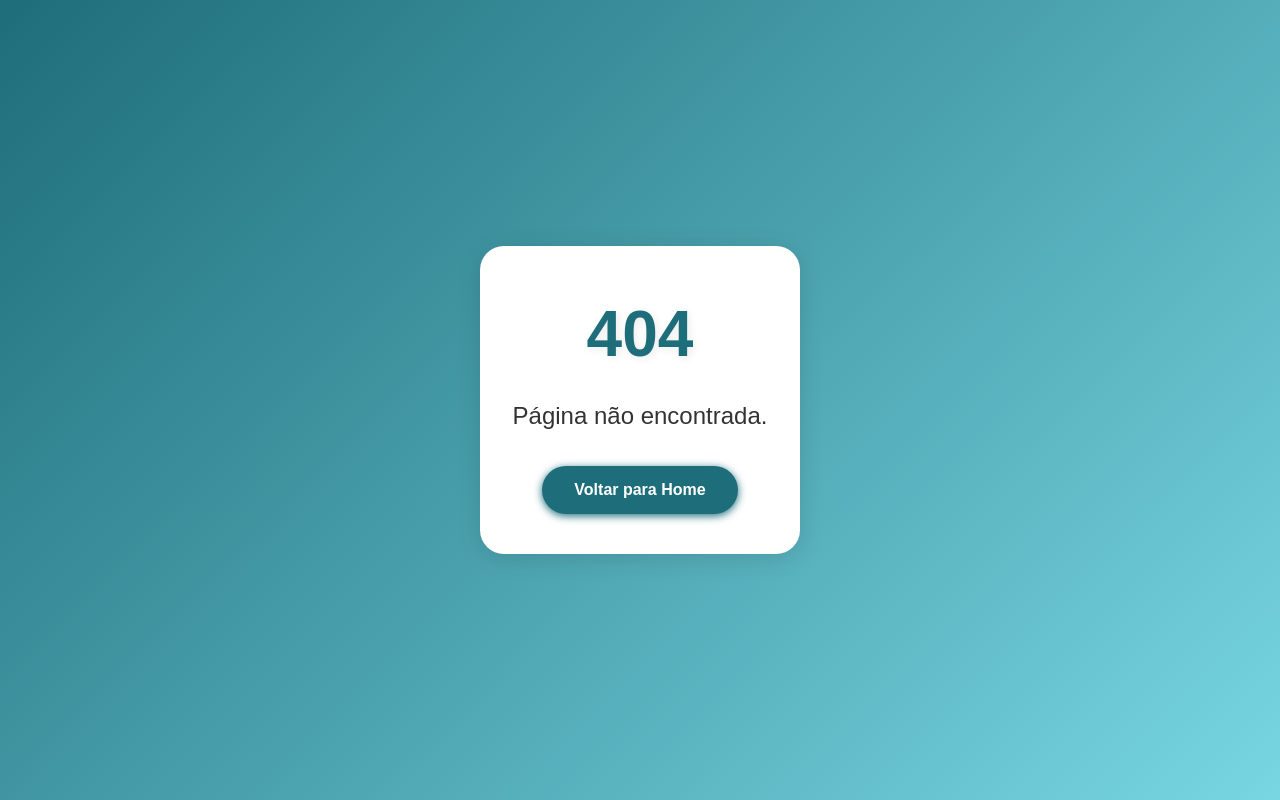
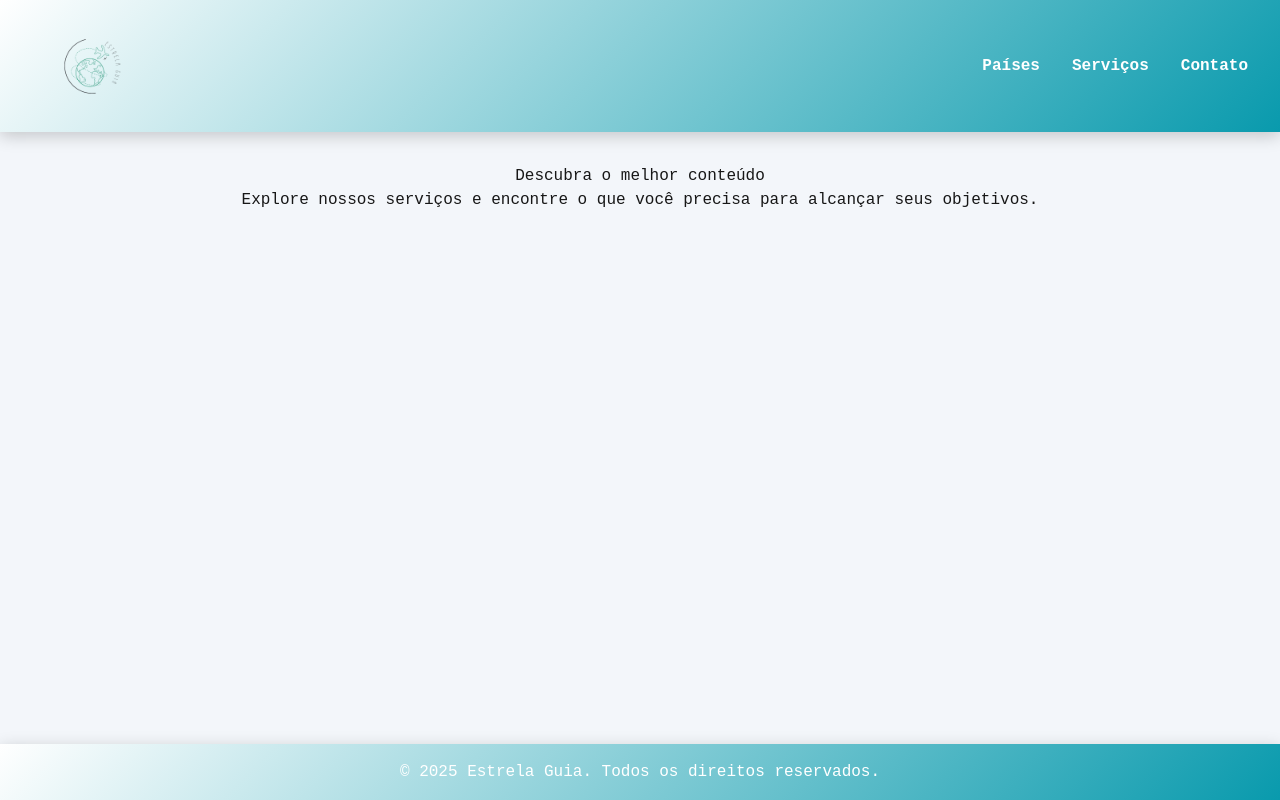
Before and after one commit to Mariaparma/estrelaguia, a Next.js app: page /Apiinfo in a window 1280 px wide. Before the commit this address had no page. Built offline with nearby package versions, Linux system fonts and the light colour scheme.

Commit message:
feat: create page in apiinfo

```diff
--- /dev/null
+++ b/src/app/Apiinfo/page.jsx
@@ -0,0 +1,32 @@
+import React from 'react';
+import styles from './Apiinfo.module.css';
+
+const HomePage = () => {
+  return (
+    <div className={`${styles.global} ${styles.homepage}`}>
+      <header className={styles['homepage-header']}>
+        <div className={styles['logo-container']}>
+        <img src="/icons/estrelaguia.png" alt="Estrela Guia Logo" className={styles.logo} />
+        </div>
+        <nav>
+          <ul className={styles['nav-menu']}>
+            <li><a href="/Paises">Países</a></li>
+            <li><a href="/servicos">Serviços</a></li>
+            <li><a href="/contato">Contato</a></li>
+          </ul>
+        </nav>
+      </header>
+      <main className={styles['homepage-main']}>
+        <section className="intro">
+          <h2>Descubra o melhor conteúdo</h2>
+          <p>Explore nossos serviços e encontre o que você precisa para alcançar seus objetivos.</p>
+        </section>
+      </main>
+      <footer className={styles['homepage-footer']}>
+        <p>&copy; 2025 Estrela Guia. Todos os direitos reservados.</p>
+      </footer>
+    </div>
+  );
+};
+
+export default HomePage;
```
